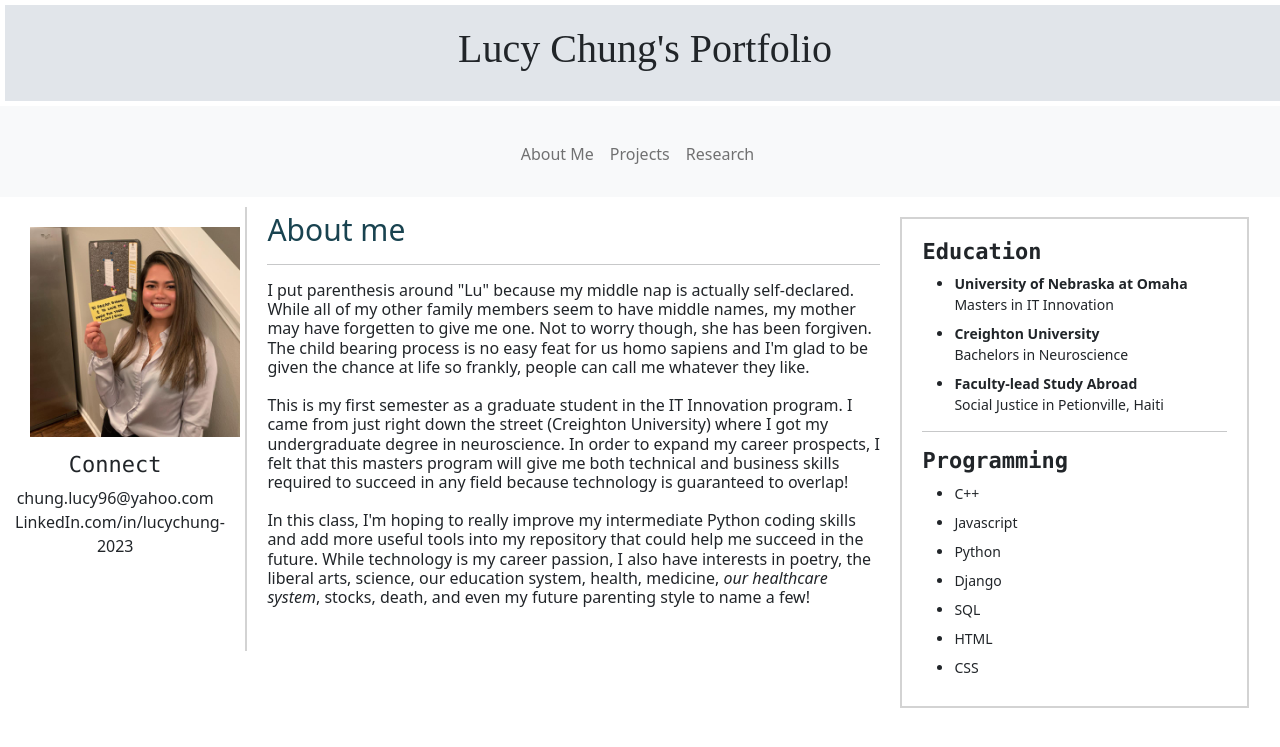
After one commit to Is2lucy1/ISQA3900-Activity2, a Flask app: template Templates/home.html in a window 1280 px wide. The commit adds this page. Shown: the top 747 px of the page. Run offline with Flask 2, Linux system fonts and the light colour scheme; the template is opened without the code that fills it, so the values that code supplies are empty.

Commit message:
First commit of basic pages

```diff
--- /dev/null
+++ b/Templates/base.html
@@ -0,0 +1,58 @@
+<!DOCTYPE html>
+<html lang="en">
+
+
+
+<head>
+    {% block title %}<title>Lucy Chung's Portfolio</title>{% endblock %}
+  <meta charset="utf-8">
+  <meta name="viewport" content="width=device-width, initial-scale=1">
+  <link href="https://cdn.jsdelivr.net/npm/bootstrap@5.0.0-beta3/dist/css/bootstrap.min.css" rel="stylesheet"
+        integrity="sha384-eOJMYsd53ii+scO/bJGFsiCZc+5NDVN2yr8+0RDqr0Ql0h+rP48ckxlpbzKgwra6" crossorigin="anonymous">
+
+    <link rel="stylesheet" href="static/styles.css">
+    <link rel="shortcut icon" type="image/png" href="static/images/lucyprofile.jpb' %}">
+
+    <!-- Add Bootstrap JS plugins for certain CSS components -->
+    <script src="https://cdn.jsdelivr.net/npm/bootstrap@5.0.0-beta3/dist/js/bootstrap.bundle.min.js"
+            integrity="sha384-JEW9xMcG8R+pH31jmWH6WWP0WintQrMb4s7ZOdauHnUtxwoG2vI5DkLtS3qm9Ekf" crossorigin="anonymous"></script>
+</head>
+
+<body>
+    <div class="header">
+        <h1>Lucy Chung's Portfolio</h1>
+    </div>
+
+
+    <nav class="navbar navbar-expand-lg navbar-light bg-light" style="margin-bottom: 5px;">
+        <div class="collapse navbar-collapse justify-content-center" id="navbarText">
+          <div class="navbar-nav mb-2 mb-lg-0">
+              <a class="nav-link" aria-current="page" href="/home">About Me</a>
+              <a class="nav-link" href="/projects">Projects</a>
+              <a class="nav-link" href="/experience">Research</a>
+
+          </div>
+
+        </div>
+    </nav>
+
+
+        <div class="column left">
+        <div class="column img">
+            <img src="..//static/images/lucyprofile.jpg" alt="selfie" width="220"/>
+        </div>
+        <hr>
+    <h3>Connect</h3>
+
+            chung.lucy96@yahoo.com
+            <br>
+            LinkedIn.com/in/lucychung-2023
+        </p>
+    </div>
+    {% block content %}
+    {% endblock %}
+
+
+</body>
+
+</html>
--- /dev/null
+++ b/Templates/home.html
@@ -0,0 +1,77 @@
+<!DOCTYPE html>
+<html lang="en">
+
+
+{% extends "base.html" %}
+{% block content %}
+
+<head>
+    <meta charset="UTF-8">
+    <title>About Lucy Chung</title>
+</head>
+
+
+  <body>
+
+    <div class="column middle">
+        <h2>About me</h2>
+            <hr>
+            <p>
+                I put parenthesis around "Lu" because my middle nap is actually self-declared. While all of my other family members seem to have middle names,
+                my mother may have forgetten to give me one.  Not to worry though, she has been forgiven. The child bearing process is no easy feat for us homo sapiens
+                and I'm glad to be given the chance at life so frankly, people can call me whatever they like.
+                <br>
+                <br>
+                This is my first semester as a graduate student in the IT Innovation program. I came from just right down the street (Creighton University)
+                where I got my undergraduate degree in neuroscience. In order to expand my career prospects, I felt that this masters program
+                will give me both technical and business skills required to succeed in any field because technology is guaranteed to overlap!
+                <br>
+                <br>
+                In this class, I'm hoping to really improve my intermediate Python coding skills and add more useful tools into my repository that could help
+                me succeed in the future.  While technology is my career passion, I also have interests in poetry, the liberal arts, science, our education system,
+                health, medicine, <em>our healthcare system</em>, stocks, death, and even my future parenting style to name a few!
+                <br>
+                <br>
+                <br>
+            </p>
+    </div>
+
+    <div class="column right">
+        <div class="container">
+            <h3><strong>Education</strong></h3>
+                <p>
+                    <ul>
+                      <li><strong>University of Nebraska at Omaha</strong>
+                        <br>Masters in IT Innovation</li>
+                      <li><strong>Creighton University</strong>
+                        <br>Bachelors in Neuroscience</li>
+                      <li><strong>Faculty-lead Study Abroad</strong>
+                        <br>Social Justice in Petionville, Haiti</li>
+        </ul><p>
+                    </ul>
+                </p>
+            <hr>
+            <h3 style="font-family: Menlo""><strong>Programming</strong></h3>
+                <p>
+                    <ul>
+                      <li>C++</li>
+                      <li>Javascript</li>
+                      <li>Python</li>
+                      <li>Django</li>
+                      <li>SQL</li>
+                      <li>HTML</li>
+                      <li>CSS</li>
+                    </ul>
+                </p>
+        </div>
+    </div>
+
+
+
+    </div>
+    </body>
+
+    {% endblock %}
+
+    </body>
+</html>
--- /dev/null
+++ b/requirements.txt
@@ -0,0 +1 @@
+Flask==2.0.0
--- /dev/null
+++ b/server.py
@@ -0,0 +1,23 @@
+from flask import Flask, render_template
+
+app = Flask(__name__)
+
+@app.route('/')
+def home():
+    return render_template('home.html')
+
+@app.route('/home')
+def about():
+    return render_template('home.html')
+
+@app.route('/projects')
+def projects():
+    return render_template('projects.html')
+
+@app.route('/experience')
+def resume():
+    return render_template('experience.html')
+
+
+if __name__ == '__main__':
+    app.run(debug=True)
--- /dev/null
+++ b/static/styles.css
@@ -0,0 +1,264 @@
+
+@charset "UTF-8";
+
+h1 {
+  text-align: center;
+}
+
+h2 {
+  font-size: 30px;
+  font-family: "Noto Sans";
+  color: #194350;
+}
+
+h3 {
+  font-size: 22px;
+  font-family: Menlo;
+
+}
+
+h4 {
+  font-size: 18px;
+  font-weight: bold;
+  width: 100%;
+}
+
+p {
+  line-height: 1.2;
+  float: left;
+  margin: 0 auto;
+}
+
+img {
+  float: center;
+  align-items: right;
+  padding: 5px;
+
+}
+
+.header {
+  background-color: #e1e5ea;
+  padding: 20px;
+  font-family: "Saira Extra Condensed";
+  width: 100%;
+}
+
+.h1.right {
+  text-align: right;
+}
+
+div {
+  border: 2px black;
+  padding: 5px;
+  margin: 5px;
+}
+
+li {
+  margin-bottom: 8px;
+  font-size: 14px;
+}
+
+ul {
+  margin-top: 10px;
+  margin-bottom: 12px;
+  margin: 0 auto;
+}
+
+.company {
+  padding-left: 0;
+  width: 100%;
+  margin: 0 auto;
+}
+.position {
+  padding-top: 10px;
+  padding-left: 0;
+  font-size: 18px;
+  font-weight: bold;
+  text-align: left;
+  float: left;
+  line-height: 1;
+  overflow: hidden;
+  margin: 0 auto;
+  width: 75%;
+}
+
+.date {
+  white-space: nowrap;
+  text-align: right;
+  float: right;
+  justify-content: flex-end;
+  overflow: hidden;
+  margin: 0 auto;
+  width:25%;
+  color: #28527a;
+
+}
+
+
+
+
+.column {
+  float: left;
+}
+
+.column.left {
+  width: 18%;
+  padding-left: 10px;
+  padding-right: 20px;
+  float: center;
+  text-align: center;
+}
+
+
+.column.img {
+  display: grid;
+  grid-auto-flow: column;
+  align-items: left;
+  justify-items: left;
+}
+
+.column.middle {
+  width: 50%;
+  border-left-style: solid;
+  border-left-color: lightgray;
+  border-width: 2px;
+  padding-left: 20px;
+}
+
+.column.right {
+  width: 28%;
+}
+
+.column.project {
+  width: 78%;
+  border-left-style: solid;
+  border-left-color: lightgray;
+  border-width: 2px;
+  padding-left: 20px;
+}
+
+
+
+/* Clear floats after the columns */
+.row:after {
+  content: "";
+  display: table;
+  clear: both;
+}
+
+.container {
+  padding: 20px;
+  border: 2px lightgray;
+  border-style: solid;
+}
+
+/* Style the links inside the navigation bar */
+.topnav a {
+    float: left;
+    color: #050520;
+    text-align: center;
+    padding: 14px 26px;
+    text-decoration: none;
+    font-size: 20px;
+}
+
+/* Change the color of links on hover */
+.topnav a:hover {
+  background-color: #ddd;
+  color: black;
+}
+
+/* Add a color to the active/current link */
+.topnav a.active {
+  background-color: #4caf50;
+  color: white;
+}
+
+
+
+/* Styling the area of the slides */
+#slideshow {
+  overflow: hidden;
+  height: 500px;
+  width: 210px;
+  margin: 0 auto;
+  background-color: white;
+}
+
+/* Style each of the sides
+with a fixed width and height */
+.slide {
+  float: left;
+  height: 500px;
+  width: 210px;
+}
+
+/* Add animation to the slides */
+.slide-wrapper {
+  /* Calculate the total width on the
+  basis of number of slides */
+  width: calc(210px * 4);
+
+  /* Specify the animation with the
+  duration and speed */
+  animation: slide 20s ease infinite;
+}
+
+/* Set the background color
+of each of the slides */
+.slide:nth-child(1) {
+  background: url("..//static/images/clean_shirt.png");
+}
+
+.slide:nth-child(2) {
+  background: pink;
+}
+
+.slide:nth-child(3) {
+  background: red;
+}
+
+.slide:nth-child(4) {
+  background: yellow;
+}
+
+/* Define the animation
+for the slideshow */
+@keyframes slide {
+  /* Calculate the margin-left for
+  each of the slides */
+  20% {
+    margin-left: 0px;
+  }
+
+  40% {
+    margin-left: calc(-210px * 1);
+  }
+
+  60% {
+    margin-left: calc(-210px * 2);
+  }
+
+  80% {
+    margin-left: calc(-210px * 3);
+  }
+}
+
+
+.dropdown-content {
+  display: none;
+  position: absolute;
+  background-color: #f9f9f9;
+  min-width: 200px;
+  height: auto;
+  box-shadow: 0px 8px 16px 0px rgba(0,0,0,0.2);
+  padding: 0px;
+  z-index: 1;
+  object-fit: contain;
+}
+
+.dropdown:hover .dropdown-content {
+  display: block;
+  top: 100%;
+
+}
```
Also changed, not shown: Templates/index.html (renamed from index.html, +17 -7 lines), Templates/projects.html (added, +57 -0 lines), Templates/slide.html (added, +28 -0 lines), index2.html (deleted, +0 -62 lines), Photos/destacheresearch.jpg (renamed from destacheresearch.jpg), Photos/lucyprofile.jpg (renamed from lucyprofile.jpg), static/images/SqueakyClean Project Charter.png (added), static/images/lucyprofile.jpg (added).
